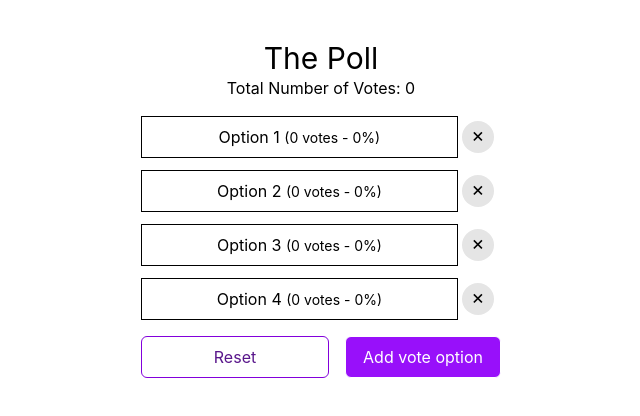
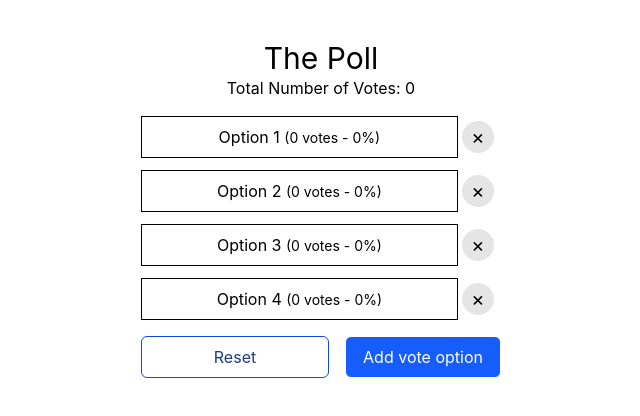
Before and after one commit to chivicoko/vzy-poll, a Vue app: page / in a window 1280 px wide. Shown: the top 416 px of the page, without its empty margins (319-959 px from the left). Built offline with nearby package versions, Linux system fonts and the light colour scheme; the HTML template or start-up script is replaced by a standard one.

Commit message:
update bg color

```diff
--- a/src/components/VoteForm.vue
+++ b/src/components/VoteForm.vue
@@ -12,9 +12,9 @@
   <form @submit.prevent="handleSubmit" class="flex flex-col items-center gap-3 w-80 md:w-96 mx-auto bg-neutral-100 p-4 rounded-2xl">
     <div class="w-full flex items-center gap-1">
       <input type="text" name="voteOption" v-model="voteOption" placeholder="Vote option sample..." class="w-[80%] p-1 rounded-sm border">
-      <button type="submit" class="cursor-pointer bg-purple-600 hover:bg-purple-700 py-1 px-4 rounded-sm w-[20%] text-white">Add</button>
+      <button type="submit" class="cursor-pointer bg-blue-600 hover:bg-blue-700 py-1 px-4 rounded-sm w-[20%] text-white">Add</button>
     </div>
     <span class="w-full text-red-700 text-sm text-center">{{error}}</span>
-    <button type="button" @click="toggleVoteForm" class="w-full cursor-pointer bg-purple-600 hover:bg-purple-700 py-1 px-4 rounded-sm text-white">Close</button>
+    <button type="button" @click="toggleVoteForm" class="w-full cursor-pointer bg-blue-600 hover:bg-blue-700 py-1 px-4 rounded-sm text-white">Close</button>
   </form>
 </template>
--- a/src/components/VoteOptionBar.vue
+++ b/src/components/VoteOptionBar.vue
@@ -19,6 +19,6 @@
         <div class="absolute top-0 left-0 h-full bg-green-600 transition-all duration-700 ease-in-out"
         :style="{ width: option.percentageValue + '%' }"></div>
     </button>
-    <button @click="() => removeVoteOption(option.id)" class="cursor-pointer size-8 p-2 pb-3 flex items-center justify-center rounded-full bg-neutral-200 hover:text-red-700 text-xl">&times;</button>
+    <button @click="() => removeVoteOption(option.id)" class="cursor-pointer size-8 p-2 flex items-center justify-center rounded-full bg-neutral-200 hover:text-red-700 text-xl">&times;</button>
   </div>
 </template>
--- a/src/views/HomeView.vue
+++ b/src/views/HomeView.vue
@@ -23,8 +23,8 @@
       </div>
 
       <div class="py-4 flex items-center gap-1 md:gap-4 w-full">
-        <button @click="$reset" class="rounded-md border border-purple-700 hover:border-transparent bg-transparent hover:bg-purple-700 text-purple-900 hover:text-white flex-1 px-6 py-2 cursor-pointer">Reset</button>
-        <button @click="toggleVoteForm" :disabled="isVoteFormOpen === true" :class="`${isVoteFormOpen ? 'cursor-not-allowed opacity-50 grayscale-50' : 'cursor-pointer opacity-100 grayscale-0'} rounded-md bg-purple-600 hover:bg-purple-700 text-white flex-1 border whitespace-nowrap px-2 py-2`">Add vote option</button>
+        <button @click="$reset" class="rounded-md border border-blue-700 hover:border-transparent bg-transparent hover:bg-blue-700 text-blue-900 hover:text-white flex-1 px-6 py-2 cursor-pointer">Reset</button>
+        <button @click="toggleVoteForm" :disabled="isVoteFormOpen === true" :class="`${isVoteFormOpen ? 'cursor-not-allowed opacity-50 grayscale-50' : 'cursor-pointer opacity-100 grayscale-0'} rounded-md bg-blue-600 hover:bg-blue-700 text-white flex-1 border whitespace-nowrap px-2 py-2`">Add vote option</button>
       </div>
     </div>
 
```
